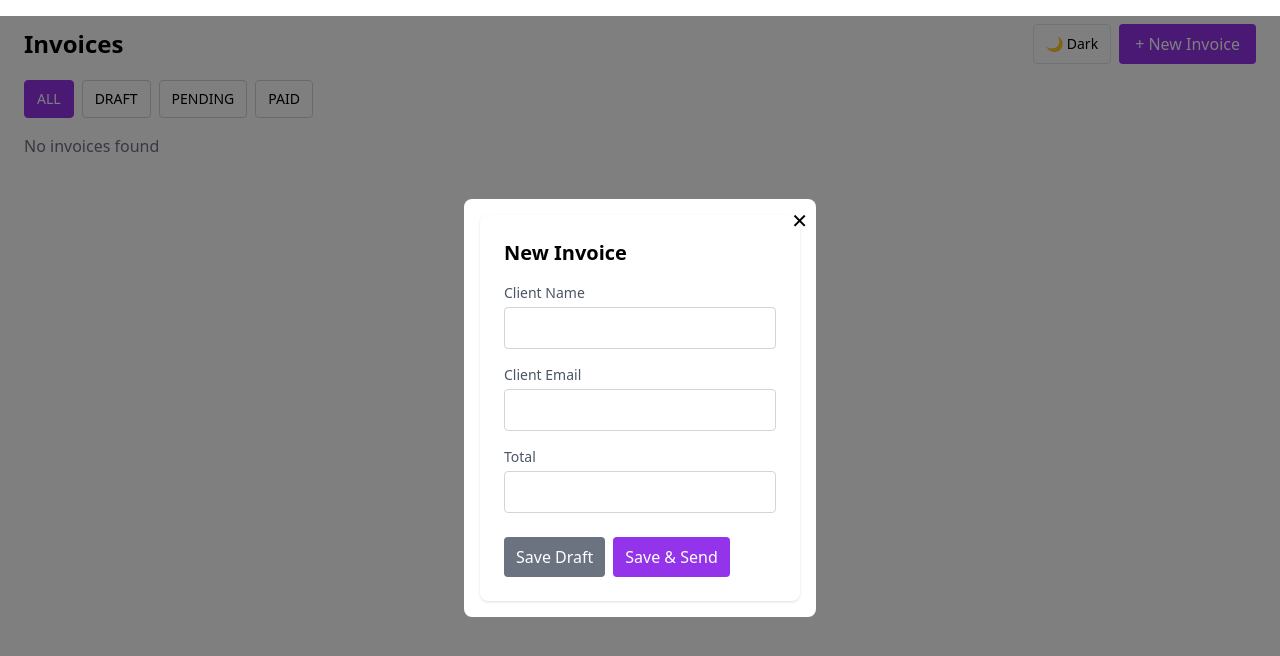
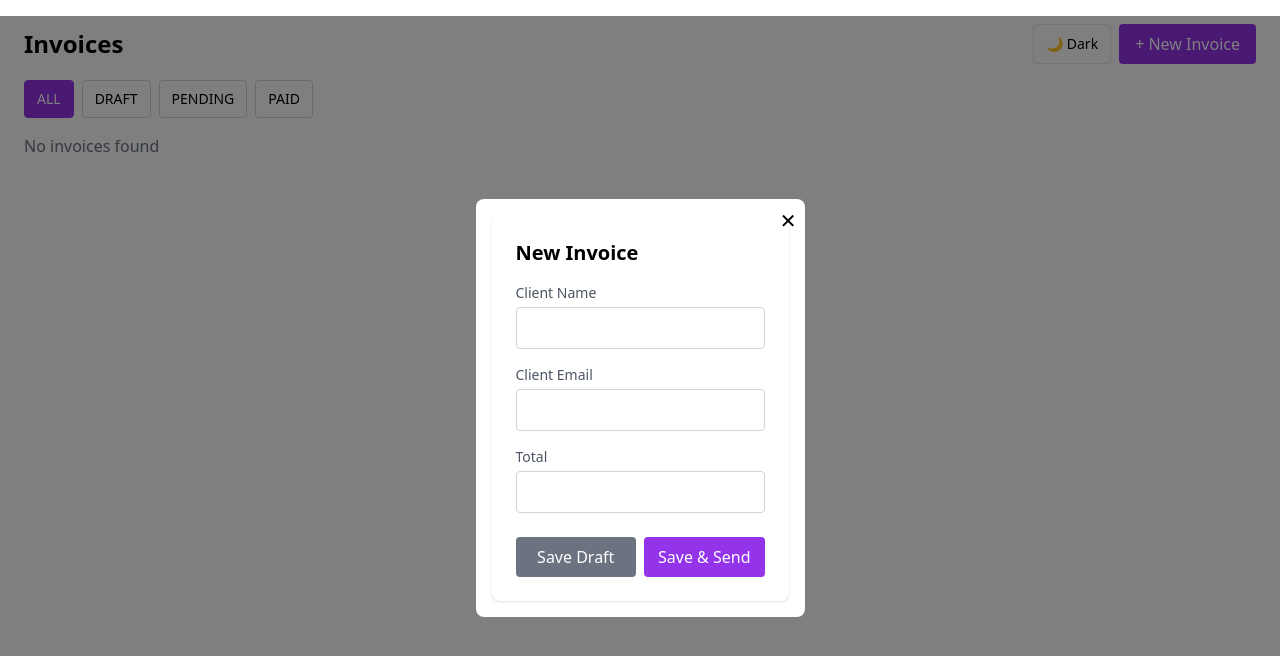
Before and after one commit to JoyEzenwoke/invoice_management-_system, a React (Vite) app in the folder invoice-app/: page / in a window 1280 px wide. Both pictures are taken after a click on the button "+ New Invoice". Shown: the top 656 px of the page. Built offline with nearby package versions, Linux system fonts and the light colour scheme.

Commit message:
Final fixes - validation and accessibility

```diff
--- a/invoice-app/src/components/InvoiceForm.jsx
+++ b/invoice-app/src/components/InvoiceForm.jsx
@@ -12,7 +12,6 @@ const InvoiceForm = ({ closeModal, existingInvoice }) => {
     existingInvoice?.total || ""
   );
 
-  // 🔥 ERROR STATES
   const [errors, setErrors] = useState({});
 
   const validate = () => {
@@ -31,7 +30,7 @@ const InvoiceForm = ({ closeModal, existingInvoice }) => {
     if (!total) {
       newErrors.total = "Total is required";
     } else if (Number(total) <= 0) {
-      newErrors.total = "Must be greater than 0";
+      newErrors.total = "Total must be greater than 0";
     }
 
     setErrors(newErrors);
@@ -73,24 +72,25 @@ const InvoiceForm = ({ closeModal, existingInvoice }) => {
   };
 
   return (
-    <div className="bg-white dark:bg-gray-800 p-6 rounded-lg space-y-4 w-[320px] shadow">
+    <div className="bg-white dark:bg-gray-800 p-6 rounded-lg space-y-4 w-full max-w-md mx-auto shadow">
 
+      {/* TITLE */}
       <h2 className="text-xl font-bold text-black dark:text-white">
         {existingInvoice ? "Edit Invoice" : "New Invoice"}
       </h2>
 
       {/* CLIENT NAME */}
       <div>
-        <label className="block text-sm text-gray-600 dark:text-gray-300">
+        <label className="block text-sm text-gray-600 dark:text-gray-300 mb-1">
           Client Name
         </label>
         <input
           type="text"
           value={clientName}
           onChange={(e) => setClientName(e.target.value)}
-          className={`w-full border p-2 rounded mt-1 outline-none
-            ${errors.clientName ? "border-red-500" : "border-gray-300"}
-            dark:bg-gray-700 dark:text-white`}
+          className={`w-full border p-2 rounded outline-none dark:bg-gray-700 dark:text-white ${
+            errors.clientName ? "border-red-500" : "border-gray-300"
+          }`}
         />
         {errors.clientName && (
           <p className="text-red-500 text-xs mt-1">
@@ -101,16 +101,16 @@ const InvoiceForm = ({ closeModal, existingInvoice }) => {
 
       {/* EMAIL */}
       <div>
-        <label className="block text-sm text-gray-600 dark:text-gray-300">
+        <label className="block text-sm text-gray-600 dark:text-gray-300 mb-1">
           Client Email
         </label>
         <input
           type="email"
           value={email}
           onChange={(e) => setEmail(e.target.value)}
-          className={`w-full border p-2 rounded mt-1 outline-none
-            ${errors.email ? "border-red-500" : "border-gray-300"}
-            dark:bg-gray-700 dark:text-white`}
+          className={`w-full border p-2 rounded outline-none dark:bg-gray-700 dark:text-white ${
+            errors.email ? "border-red-500" : "border-gray-300"
+          }`}
         />
         {errors.email && (
           <p className="text-red-500 text-xs mt-1">
@@ -121,16 +121,16 @@ const InvoiceForm = ({ closeModal, existingInvoice }) => {
 
       {/* TOTAL */}
       <div>
-        <label className="block text-sm text-gray-600 dark:text-gray-300">
+        <label className="block text-sm text-gray-600 dark:text-gray-300 mb-1">
           Total
         </label>
         <input
           type="number"
           value={total}
           onChange={(e) => setTotal(e.target.value)}
-          className={`w-full border p-2 rounded mt-1 outline-none
-            ${errors.total ? "border-red-500" : "border-gray-300"}
-            dark:bg-gray-700 dark:text-white`}
+          className={`w-full border p-2 rounded outline-none dark:bg-gray-700 dark:text-white ${
+            errors.total ? "border-red-500" : "border-gray-300"
+          }`}
         />
         {errors.total && (
           <p className="text-red-500 text-xs mt-1">
@@ -139,21 +139,21 @@ const InvoiceForm = ({ closeModal, existingInvoice }) => {
         )}
       </div>
 
-      {/* BUTTONS */}
-      <div className="flex gap-2 flex-wrap pt-2">
+      {/* BUTTONS (FIXED MOBILE LAYOUT) */}
+      <div className="flex flex-col sm:flex-row gap-2 pt-2">
 
         {!existingInvoice && (
           <>
             <button
               onClick={() => handleSubmit("draft")}
-              className="bg-gray-500 hover:bg-gray-600 text-white px-3 py-2 rounded transition"
+              className="bg-gray-500 hover:bg-gray-600 text-white px-3 py-2 rounded transition w-full"
             >
               Save Draft
             </button>
 
             <button
               onClick={() => handleSubmit("pending")}
-              className="bg-purple-600 hover:bg-purple-700 text-white px-3 py-2 rounded transition"
+              className="bg-purple-600 hover:bg-purple-700 text-white px-3 py-2 rounded transition w-full"
             >
               Save & Send
             </button>
@@ -163,7 +163,7 @@ const InvoiceForm = ({ closeModal, existingInvoice }) => {
         {existingInvoice && (
           <button
             onClick={() => handleSubmit(existingInvoice.status)}
-            className="bg-green-600 hover:bg-green-700 text-white px-3 py-2 rounded transition"
+            className="bg-green-600 hover:bg-green-700 text-white px-3 py-2 rounded transition w-full"
           >
             Update
           </button>
```
